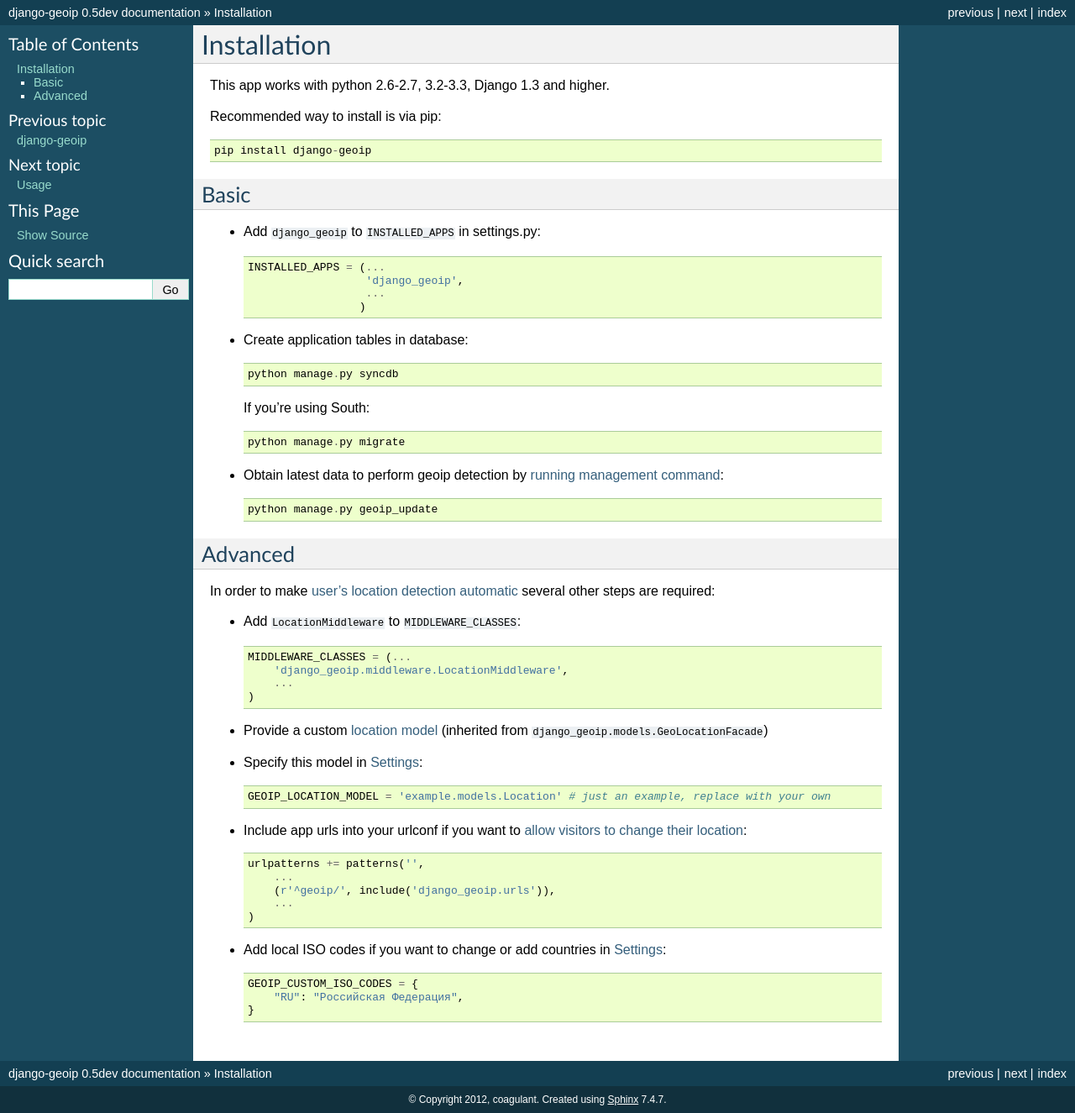
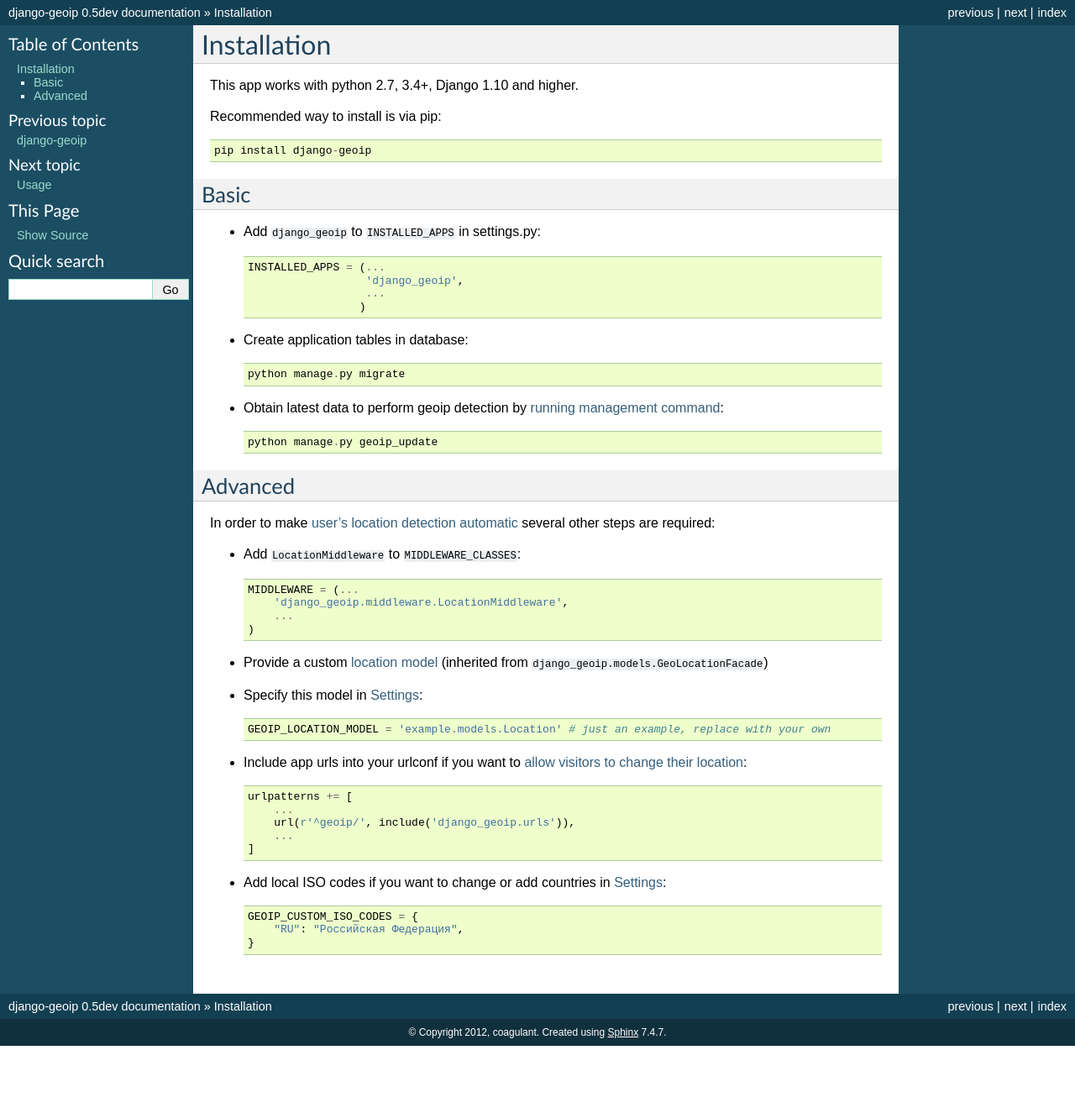
Before and after one commit to futurecolors/django-geoip, a Sphinx documentation site: the page built from docs/installation.rst, in a window 1280 px wide. Shown: the whole page at 84% size. Built offline with Sphinx 7.4.7, drawn with Linux system fonts in a browser that asks for light colours; after the commit the page ends 1245 px from its top, so only the background shows below that.

Commit message:
django 1.10 support: urls, middleware, docs, tests

```diff
--- a/README.rst
+++ b/README.rst
@@ -12,6 +12,6 @@
 Detects country, region and city, querying the database with geodata.
 Optional high-level API provides user location in request object.
 
-Requires Django 1.4+, supports python 2.6, 2.7, 3.4, 3.5.
+Requires Django 1.10+, supports python 2.7, 3.4, 3.5.
 
 Docs: http://django-geoip.readthedocs.org/
--- a/docs/installation.rst
+++ b/docs/installation.rst
@@ -1,7 +1,7 @@
 Installation
 ============
 
-This app works with python 2.6-2.7, 3.2-3.3, Django 1.3 and higher.
+This app works with python 2.7, 3.4+, Django 1.10 and higher.
 
 Recommended way to install is via pip::
 
@@ -22,10 +22,6 @@
 
 * Create application tables in database::
 
-    python manage.py syncdb
-
-  If you're using South::
-
     python manage.py migrate
 
 
@@ -43,7 +39,7 @@
 
 * Add ``LocationMiddleware`` to ``MIDDLEWARE_CLASSES``::
 
-    MIDDLEWARE_CLASSES = (...
+    MIDDLEWARE = (...
         'django_geoip.middleware.LocationMiddleware',
         ...
     )
@@ -56,11 +52,11 @@
 
 * Include app urls into your urlconf if you want to :ref:`allow visitors to change their location <setlocation>`::
 
-    urlpatterns += patterns('',
+    urlpatterns += [
         ...
-        (r'^geoip/', include('django_geoip.urls')),
+        url(r'^geoip/', include('django_geoip.urls')),
         ...
-    )
+    ]
 
 * Add local ISO codes if you want to change or add countries in :ref:`settings`::
 
```
Also changed, not shown: 4 other files.
